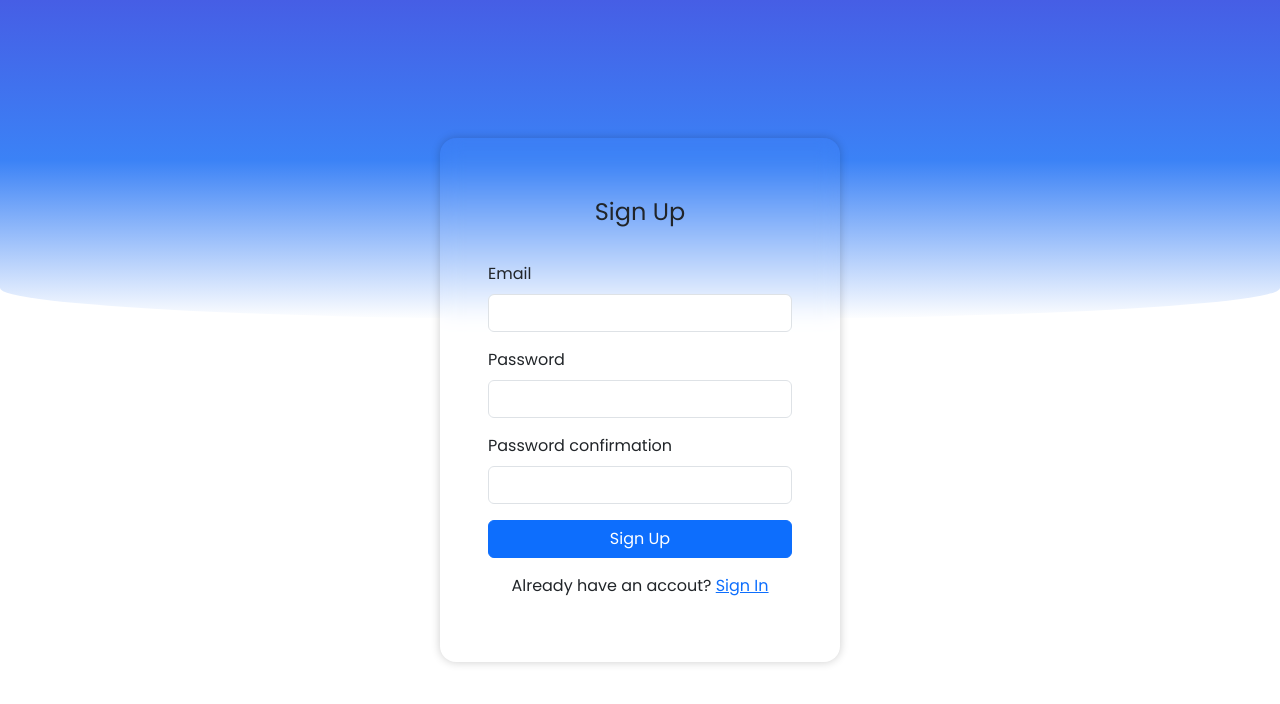
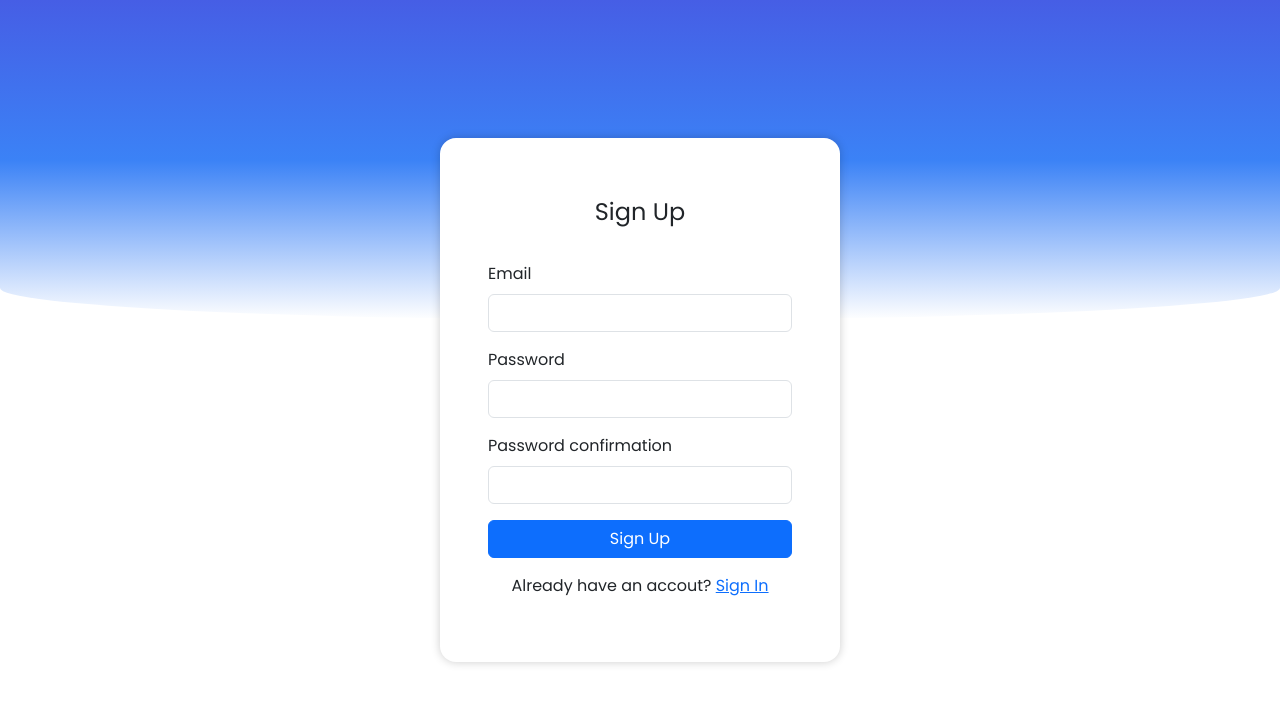
Before and after one commit to AlexSSY/blogs, a Python web app: template app/templates/pages/signup.html in a window 1280 px wide. Shown: the top 704 px of the page. Run offline with Jinja, Linux system fonts and the light colour scheme; the template is opened without the code that fills it, so the values that code supplies are empty, except form fields; form fields are guessed from the names that the template uses; some libraries are stand-ins or nearby versions.

Commit message:
change form css class name

```diff
--- a/app/static/css/style.css
+++ b/app/static/css/style.css
@@ -122,7 +122,7 @@ body {
     font-family: "Poppins", sans-serif;
 }
 
-.signin-form-wrapper {
+.site-form-wrapper {
     position: fixed;
     width: 100%;
     height: 40vh;
@@ -139,9 +139,9 @@ body {
     /* padding: 80px 20px 40px; */
 }
 
-.signin-form {
+.site-form {
     z-index: 1;
-    /* background-color: white; */
+    background-color: white;
     padding: 3rem;
     backdrop-filter: blur(10px);
     box-shadow: 0 0 10px rgba(0, 0, 0, .2);
@@ -150,13 +150,13 @@ body {
     margin: auto;
 }
 
-.signin-form span {
+.site-form span {
     font-size: 24px;
     text-align: center;
     display: block;
     padding: 0.5rem 0 2rem 0;
 }
 
-.signin-form button {
+.site-form button {
     width: 100%;
 }
--- a/app/templates/pages/signin.html
+++ b/app/templates/pages/signin.html
@@ -1,8 +1,8 @@
 {% extends 'base/base.html' %}
 
 {% block body %}
-<div class="signin-form-wrapper"></div>
-<div class="signin-form">
+<div class="site-form-wrapper"></div>
+<div class="site-form">
   <span>Sign In</span>
   {% include 'forms/signin.html' %}
 </div>
--- a/app/templates/pages/signup.html
+++ b/app/templates/pages/signup.html
@@ -1,8 +1,8 @@
 {% extends 'base/blog.html' %}
 
 {% block body %}
-<div class="signin-form-wrapper"></div>
-<div class="signin-form">
+<div class="site-form-wrapper"></div>
+<div class="site-form">
   <span>Sign Up</span>
   {% include 'forms/signup.html' %}
 </div>
```
